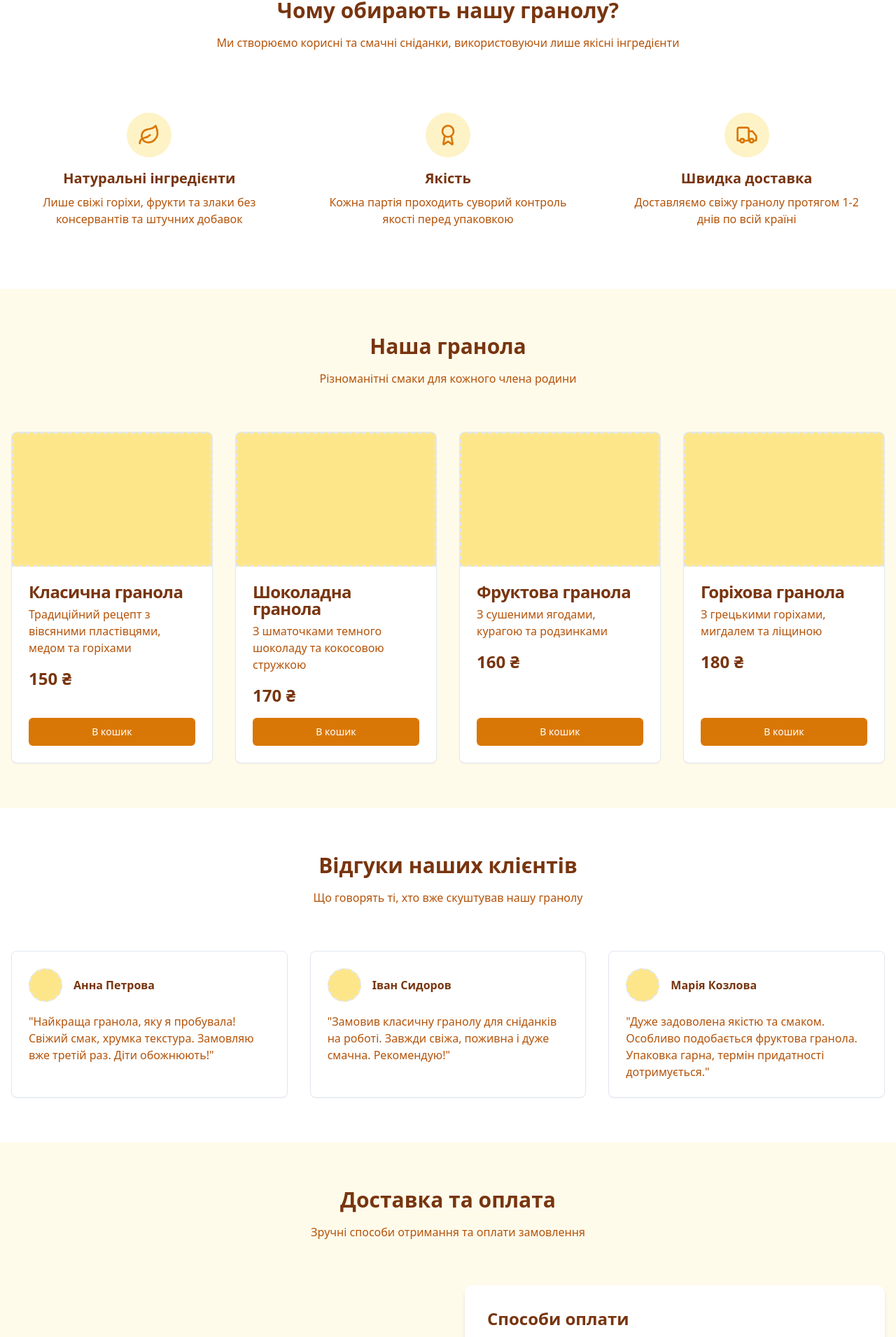
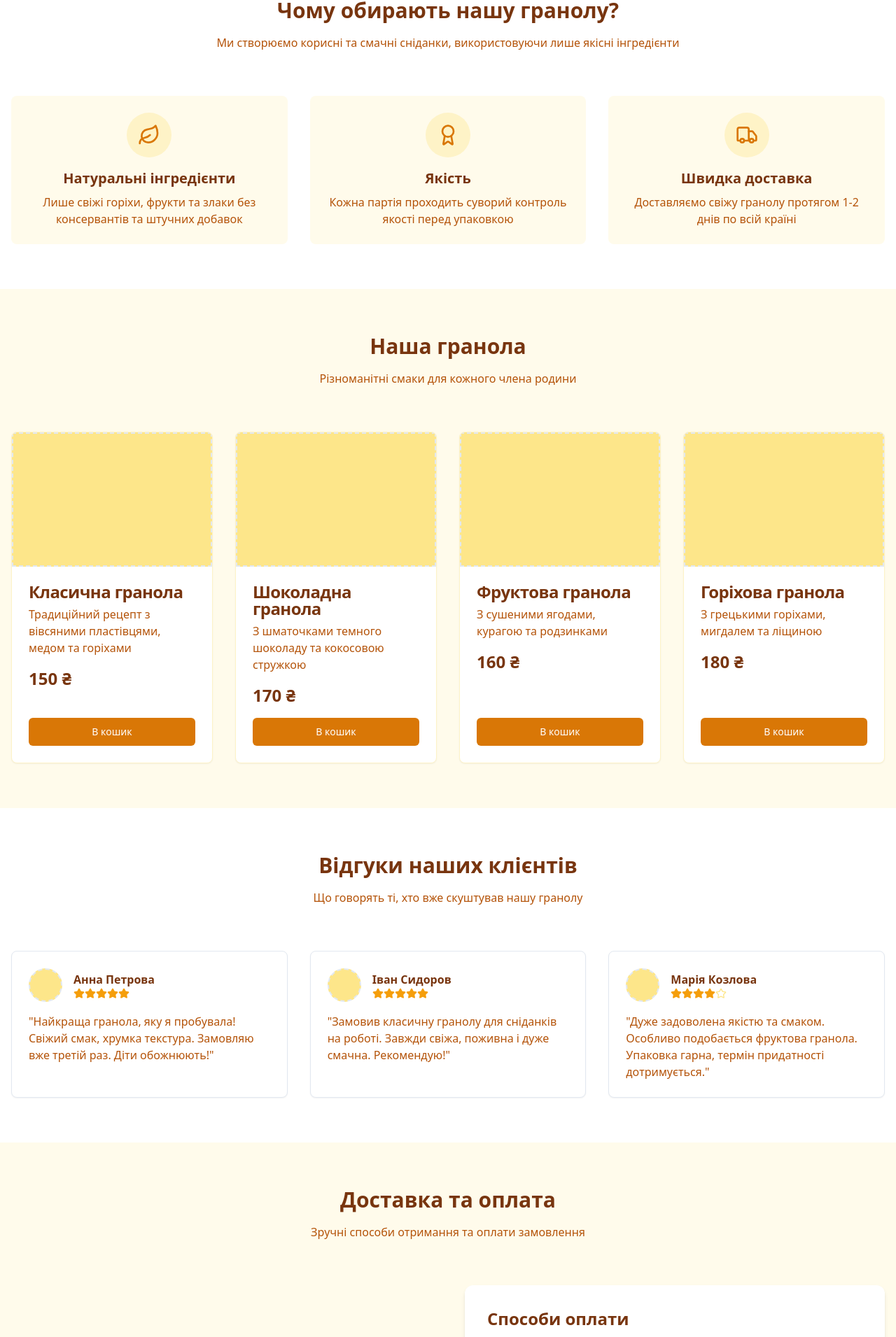
Before and after one commit to artem-kurilko/granola, a React (Vite) app: page / in a window 1280 px wide. Shown: the part 651-2562 px from the top of the page at 70% size. Built offline with nearby package versions, Linux system fonts and the light colour scheme.

Commit message:
[dyad] Updating design to be more modern and clean - wrote 4 file(s)

```diff
--- a/src/components/CartSheet.tsx
+++ b/src/components/CartSheet.tsx
@@ -87,7 +87,7 @@ const CartSheet = () => {
                         <Button
                           variant="outline"
                           size="icon"
-                          className="h-8 w-8 rounded-full"
+                          className="h-8 w-8 rounded-full border-amber-200"
                           onClick={() => updateQuantity(item.id, item.quantity - 1)}
                         >
                           <Minus className="h-4 w-4" />
@@ -96,7 +96,7 @@ const CartSheet = () => {
                         <Button
                           variant="outline"
                           size="icon"
-                          className="h-8 w-8 rounded-full"
+                          className="h-8 w-8 rounded-full border-amber-200"
                           onClick={() => updateQuantity(item.id, item.quantity + 1)}
                         >
                           <Plus className="h-4 w-4" />
--- a/src/components/ProductCard.tsx
+++ b/src/components/ProductCard.tsx
@@ -25,7 +25,7 @@ const ProductCard = ({
 
   return (
     <Card
-      className="overflow-hidden hover:shadow-lg transition-all duration-300 h-full flex flex-col"
+      className="overflow-hidden hover:shadow-lg transition-all duration-300 h-full flex flex-col border border-amber-100"
       onMouseEnter={() => setIsHovered(true)}
       onMouseLeave={() => setIsHovered(false)}
     >
--- a/src/pages/Index.tsx
+++ b/src/pages/Index.tsx
@@ -3,14 +3,16 @@
 import { useState } from "react";
 import { Button } from "@/components/ui/button";
 import { Card, CardContent, CardFooter, CardHeader, CardTitle } from "@/components/ui/card";
-import { ShoppingCart, Leaf, Truck, Award } from "lucide-react";
+import { ShoppingCart, Leaf, Truck, Award, Star, Menu, X } from "lucide-react";
 import CartSheet from "@/components/CartSheet";
 import ProductCard from "@/components/ProductCard";
 import { useNavigate } from "react-router-dom";
+import Newsletter from "@/components/Newsletter";
 
 const Index = () => {
   const [cartItems, setCartItems] = useState(0);
   const navigate = useNavigate();
+  const [isMenuOpen, setIsMenuOpen] = useState(false);
 
   const products = [
     {
@@ -43,6 +45,27 @@ const Index = () => {
     },
   ];
 
+  const testimonials = [
+    {
+      id: 1,
+      name: "Анна Петрова",
+      text: "Найкраща гранола, яку я пробувала! Свіжий смак, хрумка текстура. Замовляю вже третій раз. Діти обожнюють!",
+      rating: 5,
+    },
+    {
+      id: 2,
+      name: "Іван Сидоров",
+      text: "Замовив класичну гранолу для сніданків на роботі. Завжди свіжа, поживна і дуже смачна. Рекомендую!",
+      rating: 5,
+    },
+    {
+      id: 3,
+      name: "Марія Козлова",
+      text: "Дуже задоволена якістю та смаком. Особливо подобається фруктова гранола. Упаковка гарна, термін придатності дотримується.",
+      rating: 4,
+    },
+  ];
+
   const addToCart = (productId: number) => {
     setCartItems(prev => prev + 1);
     // In a real app, this would add to cart state
@@ -56,6 +79,7 @@ const Index = () => {
         behavior: 'smooth',
         block: 'start'
       });
+      setIsMenuOpen(false);
     }
   };
 
@@ -72,15 +96,17 @@ const Index = () => {
   };
 
   return (
-    <div className="min-h-screen bg-amber-50">
+    <div className="min-h-screen bg-white">
       {/* Header */}
-      <header className="bg-white shadow-sm sticky top-0 z-10">
-        <div className="container mx-auto px-4 py-4 flex justify-between items-center">
+      <header className="bg-white shadow-sm sticky top-0 z-50">
+        <div className="container mx-auto px-4">
+          <div className="flex justify-between items-center py-4">
             <div className="flex items-center space-x-2">
               <Leaf className="h-8 w-8 text-amber-600" />
               <h1 className="text-2xl font-bold text-amber-800">Granola House</h1>
             </div>
 
+            {/* Desktop Navigation */}
             <nav className="hidden md:flex space-x-8">
               <button
                 onClick={() => scrollToSection("products")}
@@ -111,17 +137,64 @@ const Index = () => {
             <div className="flex items-center space-x-4">
               <CartSheet />
               <Button
-              className="bg-amber-600 hover:bg-amber-700 text-white"
+                className="bg-amber-600 hover:bg-amber-700 text-white hidden md:block"
+                onClick={handleOrderNow}
+              >
+                Замовити
+              </Button>
+
+              {/* Mobile menu button */}
+              <button
+                className="md:hidden text-amber-800"
+                onClick={() => setIsMenuOpen(!isMenuOpen)}
+              >
+                {isMenuOpen ? <X className="h-6 w-6" /> : <Menu className="h-6 w-6" />}
+              </button>
+            </div>
+          </div>
+
+          {/* Mobile Navigation */}
+          {isMenuOpen && (
+            <div className="md:hidden py-4 border-t border-amber-100">
+              <div className="flex flex-col space-y-4">
+                <button
+                  onClick={() => scrollToSection("products")}
+                  className="text-amber-800 hover:text-amber-600 font-medium transition-colors duration-300 text-left"
+                >
+                  Продукти
+                </button>
+                <button
+                  onClick={() => scrollToSection("about")}
+                  className="text-amber-800 hover:text-amber-600 font-medium transition-colors duration-300 text-left"
+                >
+                  Про нас
+                </button>
+                <button
+                  onClick={() => scrollToSection("reviews")}
+                  className="text-amber-800 hover:text-amber-600 font-medium transition-colors duration-300 text-left"
+                >
+                  Відгуки
+                </button>
+                <button
+                  onClick={() => scrollToSection("delivery")}
+                  className="text-amber-800 hover:text-amber-600 font-medium transition-colors duration-300 text-left"
+                >
+                  Доставка
+                </button>
+                <Button
+                  className="bg-amber-600 hover:bg-amber-700 text-white w-full"
                   onClick={handleOrderNow}
                 >
                   Замовити
                 </Button>
               </div>
             </div>
+          )}
+        </div>
       </header>
 
       {/* Hero Section */}
-      <section className="py-16 md:py-24 bg-gradient-to-r from-amber-100 to-amber-50">
+      <section className="py-16 md:py-24 bg-gradient-to-br from-amber-50 to-amber-100">
         <div className="container mx-auto px-4 flex flex-col md:flex-row items-center">
           <div className="md:w-1/2 mb-10 md:mb-0">
             <h1 className="text-4xl md:text-5xl font-bold text-amber-900 mb-4">
@@ -170,7 +243,7 @@ const Index = () => {
           </div>
 
           <div className="grid grid-cols-1 md:grid-cols-3 gap-8">
-            <div className="text-center p-6">
+            <div className="text-center p-6 bg-amber-50 rounded-lg">
               <div className="bg-amber-100 w-16 h-16 rounded-full flex items-center justify-center mx-auto mb-4">
                 <Leaf className="h-8 w-8 text-amber-600" />
               </div>
@@ -180,7 +253,7 @@ const Index = () => {
               </p>
             </div>
 
-            <div className="text-center p-6">
+            <div className="text-center p-6 bg-amber-50 rounded-lg">
               <div className="bg-amber-100 w-16 h-16 rounded-full flex items-center justify-center mx-auto mb-4">
                 <Award className="h-8 w-8 text-amber-600" />
               </div>
@@ -190,7 +263,7 @@ const Index = () => {
               </p>
             </div>
 
-            <div className="text-center p-6">
+            <div className="text-center p-6 bg-amber-50 rounded-lg">
               <div className="bg-amber-100 w-16 h-16 rounded-full flex items-center justify-center mx-auto mb-4">
                 <Truck className="h-8 w-8 text-amber-600" />
               </div>
@@ -240,44 +313,27 @@ const Index = () => {
           </div>
 
           <div className="grid grid-cols-1 md:grid-cols-3 gap-8">
-            <Card className="p-6">
+            {testimonials.map((testimonial) => (
+              <Card key={testimonial.id} className="p-6">
                 <div className="flex items-center mb-4">
                   <div className="bg-amber-200 border-2 border-dashed rounded-full w-12 h-12" />
                   <div className="ml-4">
-                  <h4 className="font-bold text-amber-900">Анна Петрова</h4>
+                    <h4 className="font-bold text-amber-900">{testimonial.name}</h4>
+                    <div className="flex">
+                      {[...Array(5)].map((_, i) => (
+                        <Star
+                          key={i}
+                          className={`h-4 w-4 ${i < testimonial.rating ? 'text-amber-500 fill-amber-500' : 'text-amber-200'}`}
+                        />
+                      ))}
+                    </div>
                   </div>
                 </div>
                 <p className="text-amber-700">
-                "Найкраща гранола, яку я пробувала! Свіжий смак, хрумка текстура.
-                Замовляю вже третій раз. Діти обожнюють!"
+                  "{testimonial.text}"
                 </p>
               </Card>
-
-            <Card className="p-6">
-              <div className="flex items-center mb-4">
-                <div className="bg-amber-200 border-2 border-dashed rounded-full w-12 h-12" />
-                <div className="ml-4">
-                  <h4 className="font-bold text-amber-900">Іван Сидоров</h4>
-                </div>
-              </div>
-              <p className="text-amber-700">
-                "Замовив класичну гранолу для сніданків на роботі.
-                Завжди свіжа, поживна і дуже смачна. Рекомендую!"
-              </p>
-            </Card>
-
-            <Card className="p-6">
-              <div className="flex items-center mb-4">
-                <div className="bg-amber-200 border-2 border-dashed rounded-full w-12 h-12" />
-                <div className="ml-4">
-                  <h4 className="font-bold text-amber-900">Марія Козлова</h4>
-                </div>
-              </div>
-              <p className="text-amber-700">
-                "Дуже задоволена якістю та смаком. Особливо подобається фруктова гранола.
-                Упаковка гарна, термін придатності дотримується."
-              </p>
-            </Card>
+            ))}
           </div>
         </div>
       </section>
@@ -365,6 +421,13 @@ const Index = () => {
         </div>
       </section>
 
+      {/* Newsletter Section */}
+      <section className="py-16 bg-amber-100">
+        <div className="container mx-auto px-4">
+          <Newsletter />
+        </div>
+      </section>
+
       {/* CTA Section */}
       <section className="py-16 bg-amber-600">
         <div className="container mx-auto px-4 text-center">
```
Lines whose indentation alone changed are shown as unchanged.
